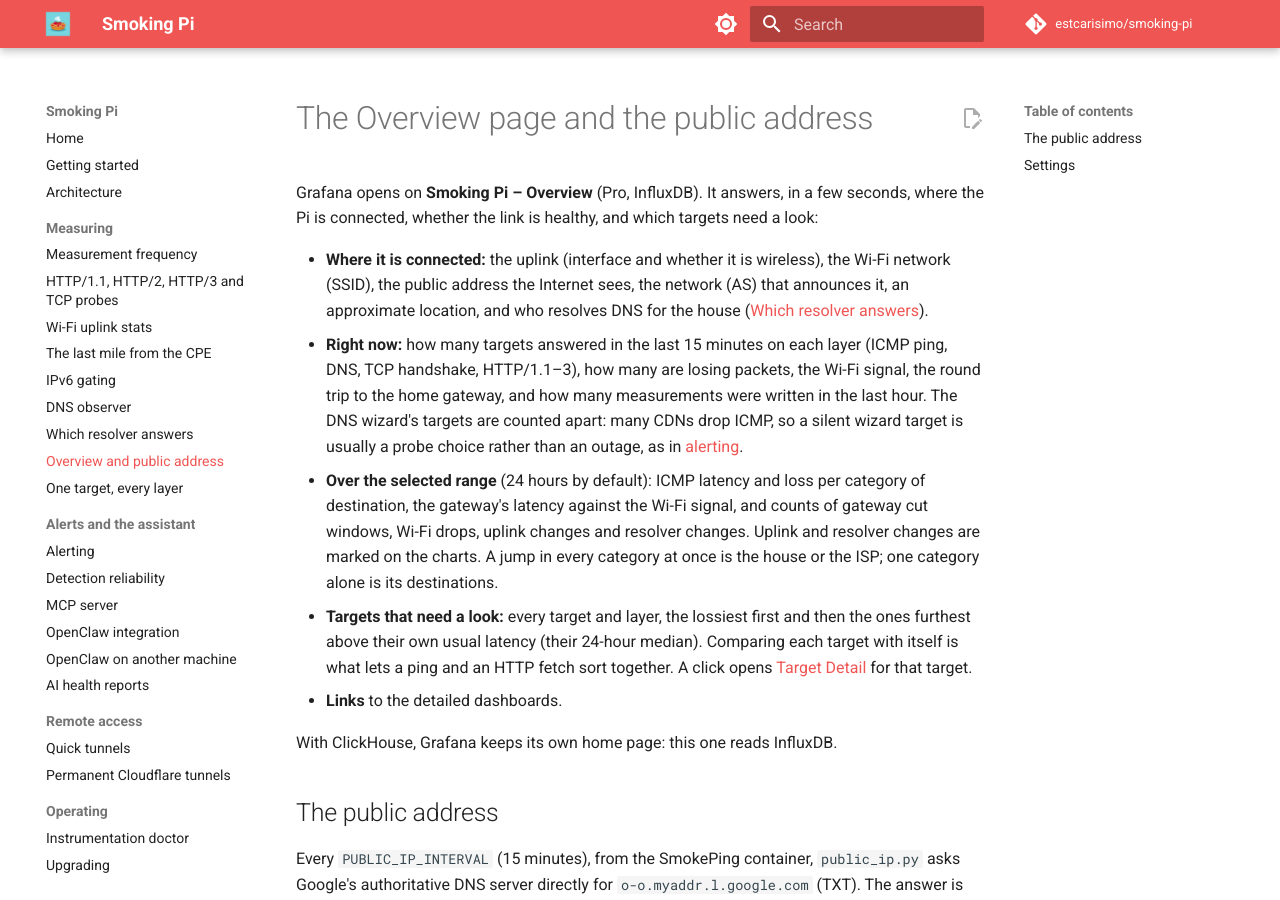
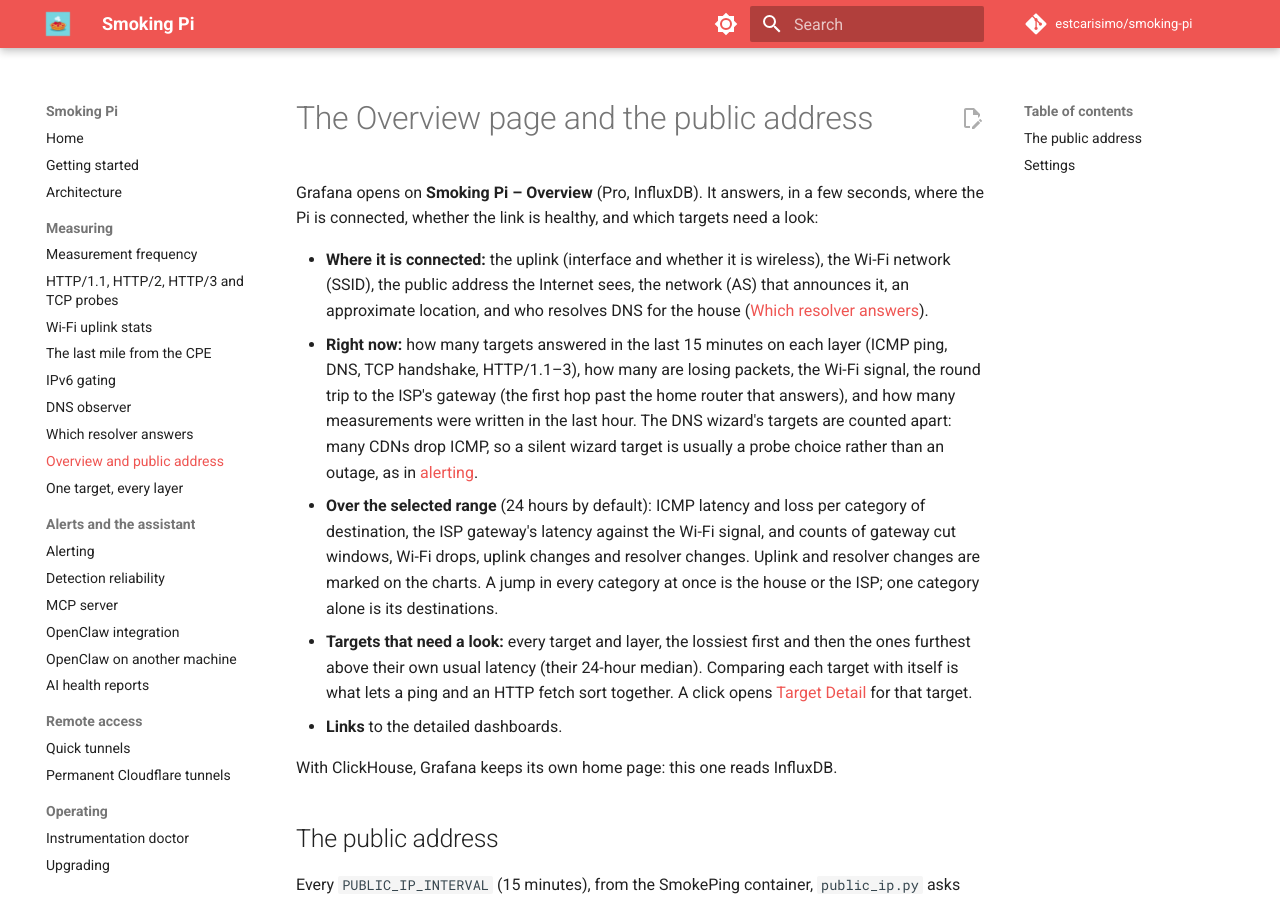
Before and after one commit to estcarisimo/smoking-pi, an MkDocs documentation site: the page built from docs/public-address.md, in a window 1280 px wide and 900 px high. Built offline with MkDocs 1.6.1 and Material for MkDocs 9.7.7, drawn with Linux system fonts in a browser that asks for light colours; comment, search, counter and statistics services are not loaded.

Commit message:
fix(overview): the probed gateway is the ISP's, past the home router
cpe_discovery skips hop 1 and probes the first hop past the home router
that answers; #205's panels called it the home gateway and the first hop.

Co-Authored-By: Claude Opus 5.5 <noreply@anthropic.com>

```diff
--- a/docs/public-address.md
+++ b/docs/public-address.md
@@ -10,13 +10,14 @@ which targets need a look:
   who resolves DNS for the house ([Which resolver answers](public-resolver.md)).
 - **Right now:** how many targets answered in the last 15 minutes on each
   layer (ICMP ping, DNS, TCP handshake, HTTP/1.1–3), how many are losing
-  packets, the Wi-Fi signal, the round trip to the home gateway, and how
+  packets, the Wi-Fi signal, the round trip to the ISP's gateway (the first
+  hop past the home router that answers), and how
   many measurements were written in the last hour. The DNS wizard's
   targets are counted apart: many CDNs drop ICMP, so a silent wizard
   target is usually a probe choice rather than an outage, as in
   [alerting](alerting.md).
 - **Over the selected range** (24 hours by default): ICMP latency and loss
-  per category of destination, the gateway's latency against the Wi-Fi
+  per category of destination, the ISP gateway's latency against the Wi-Fi
   signal, and counts of gateway cut windows, Wi-Fi drops, uplink changes
   and resolver changes. Uplink and resolver changes are marked on the
   charts. A jump in every category at once is the house or the ISP; one
```
Also changed, not shown: CHANGELOG.md (+3 -2 lines), 1 other file.
